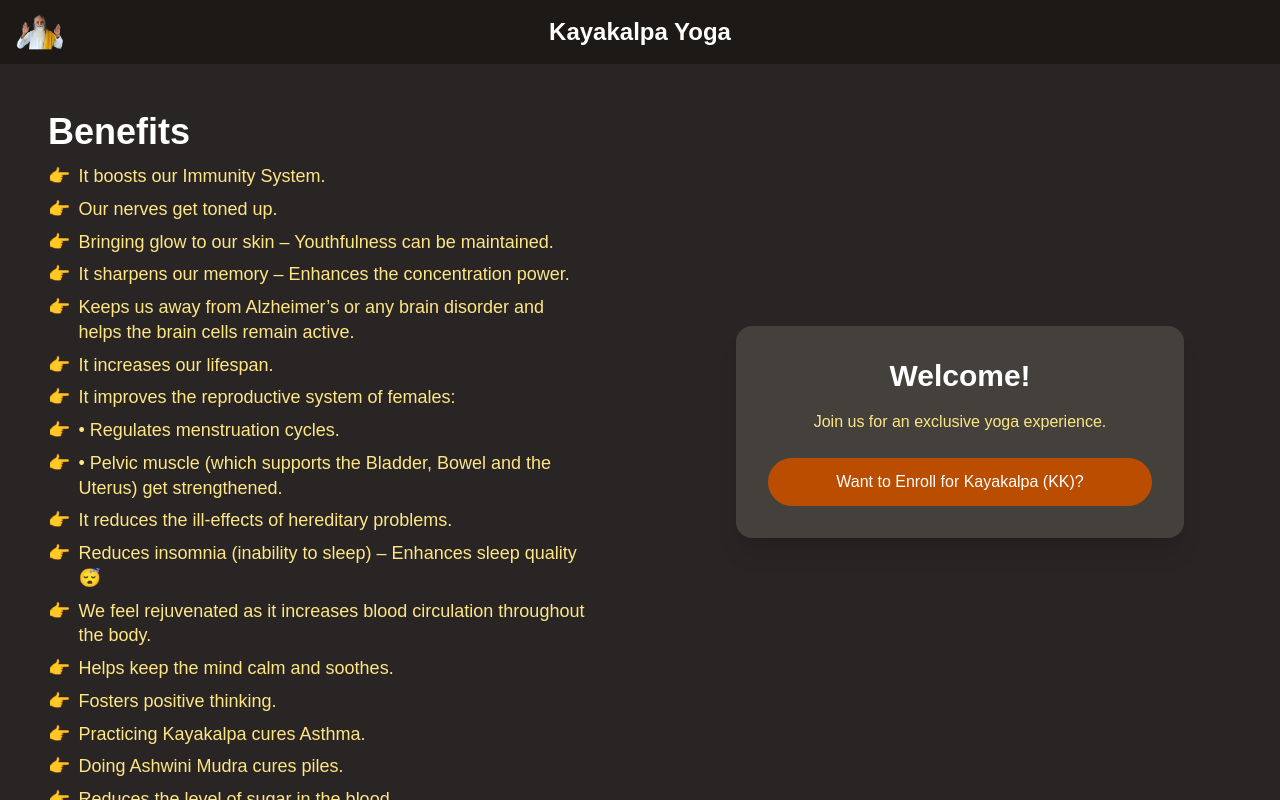
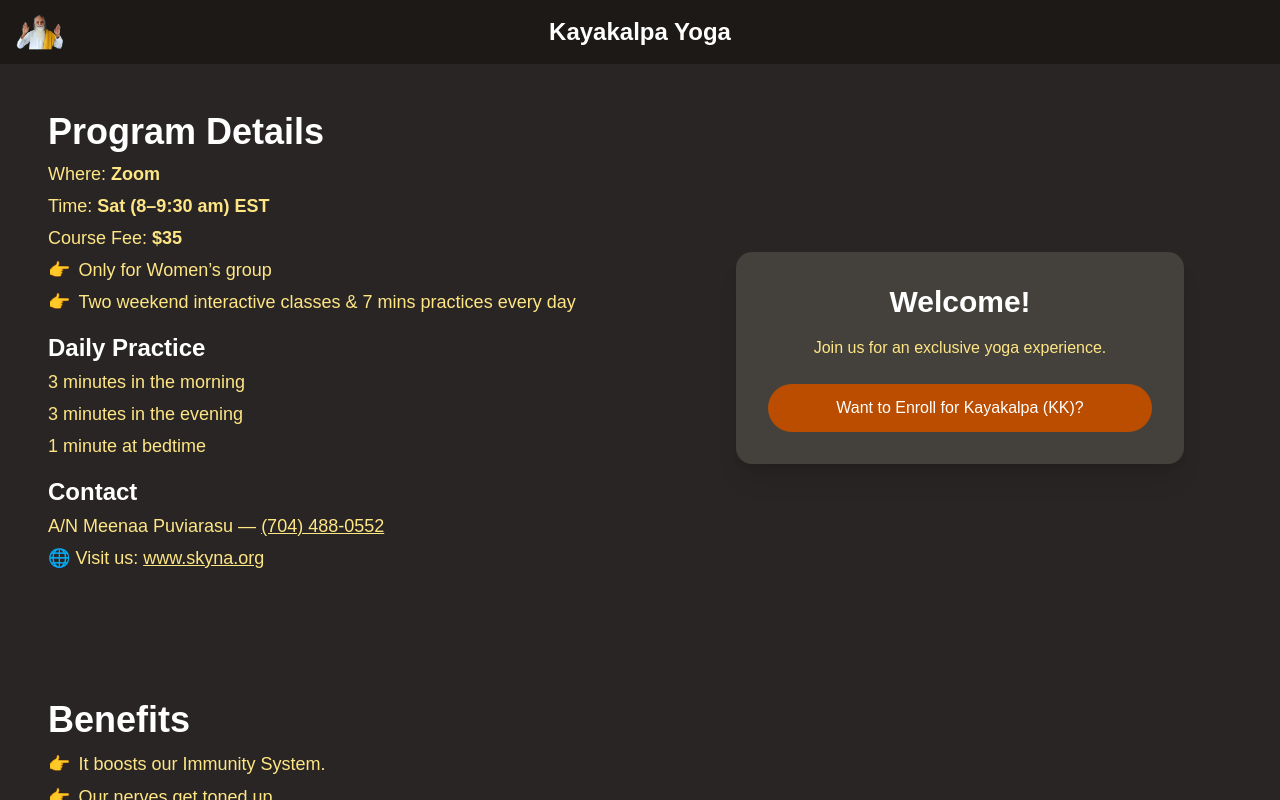
Before and after one commit to Itz-Viggy/Yoga-Registration, a Next.js app: page / in a window 1280 px wide. Built offline with nearby package versions, Linux system fonts and the light colour scheme.

Commit message:
Fixing Layout

```diff
--- a/src/app/page.tsx
+++ b/src/app/page.tsx
@@ -35,7 +35,6 @@ export default function HomePage() {
     <>
       {/* Header */}
       <header className="w-full bg-stone-900 py-4 relative">
-  {/* Logo in top-left */}
         <div className="absolute left-4 top-1/2 transform -translate-y-1/2">
           <Image
             src="/Vethathri-Maharishi-1-removebg-preview.png"
@@ -44,32 +43,77 @@ export default function HomePage() {
             height={48}
           />
         </div>
-
-  {/* Centered title */}
         <h1 className="text-2xl font-bold text-white text-center">
           Kayakalpa Yoga
         </h1>
       </header>
 
+      {/* Main Content */}
+      <main className="w-screen flex flex-col overflow-hidden h-auto md:h-[calc(100vh-64px)]">
+        {/* ------------ Top row ------------ */}
+        <div className="flex flex-col md:flex-row flex-1">
+          {/* ---------- Program Details ---------- */}
+          <section className="w-full md:w-1/2 bg-stone-800 p-6 md:p-12 overflow-auto">
+            <div className="mb-8 text-amber-200 space-y-1 text-base md:text-lg">
+              <h2 className="text-3xl md:text-4xl font-extrabold text-white mb-2">
+                Program Details
+              </h2>
 
-      {/* Main Content */}
-      <main className="w-screen h-[calc(100vh-64px)] flex flex-col md:flex-row overflow-hidden">
-        {/* Benefits Section */}
-        <section className="w-full md:w-1/2 bg-stone-800 p-6 md:p-12 overflow-auto">
-          <h2 className="text-3xl md:text-4xl font-extrabold text-white mb-3">
-            Benefits
-          </h2>
-          <ul className="space-y-2 text-amber-200 leading-snug text-base md:text-lg">
-            {benefits.map((item, idx) => (
-              <li key={idx} className="flex items-start">
+              <p>
+                Where: <span className="font-semibold">Zoom</span>
+              </p>
+              <p>
+                Time: <span className="font-semibold">Sat (8–9:30 am) EST</span>
+              </p>
+              <p>
+                Course Fee: <span className="font-semibold">$35</span>
+              </p>
+
+              {/* bullet list with the same arrow style used in Benefits */}
+              <ul className="space-y-1">
+                {[
+                  "Only for Women’s group",
+                  "Two weekend interactive classes & 7 mins practices every day",
+                ].map((item) => (
+                  <li key={item} className="flex items-start">
                     <span className="mr-2">👉</span>
                     <span>{item}</span>
                   </li>
                 ))}
               </ul>
+
+              <h3 className="text-2xl font-bold text-white mt-4">
+                Daily Practice
+              </h3>
+              <p>3 minutes in the morning</p>
+              <p>3 minutes in the evening</p>
+              <p>1 minute at bedtime</p>
+
+              <h3 className="text-2xl font-bold text-white mt-4">Contact</h3>
+              <p>
+                A/N Meenaa Puviarasu —{" "}
+                <a
+                  href="tel:+17044880552"
+                  className="underline hover:text-white"
+                >
+                  (704) 488‑0552
+                </a>
+              </p>
+              <p className="mt-1">
+                🌐 Visit us:{" "}
+                <a
+                  href="https://www.skyna.org"
+                  target="_blank"
+                  rel="noopener noreferrer"
+                  className="underline hover:text-white"
+                >
+                  www.skyna.org
+                </a>
+              </p>
+            </div>
           </section>
 
-        {/* Welcome Modal */}
+          {/* ---------- Welcome Modal ---------- */}
           <section className="w-full md:w-1/2 bg-stone-800 p-6 flex items-center justify-center">
             <div className="w-full max-w-md bg-stone-700 p-8 rounded-2xl shadow-xl text-center">
               <h3 className="text-2xl md:text-3xl font-bold text-white mb-4">
@@ -86,6 +130,22 @@ export default function HomePage() {
               </button>
             </div>
           </section>
+        </div>
+
+        {/* ------------ Bottom row: Benefits ------------ */}
+        <section className="w-full bg-stone-800 p-6 md:p-12 overflow-auto">
+          <h2 className="text-3xl md:text-4xl font-extrabold text-white mb-3">
+            Benefits
+          </h2>
+          <ul className="space-y-2 text-amber-200 leading-snug text-base md:text-lg">
+            {benefits.map((item, idx) => (
+              <li key={idx} className="flex items-start">
+                <span className="mr-2">👉</span>
+                <span>{item}</span>
+              </li>
+            ))}
+          </ul>
+        </section>
       </main>
     </>
   );
```
Lines whose indentation alone changed are shown as unchanged.
